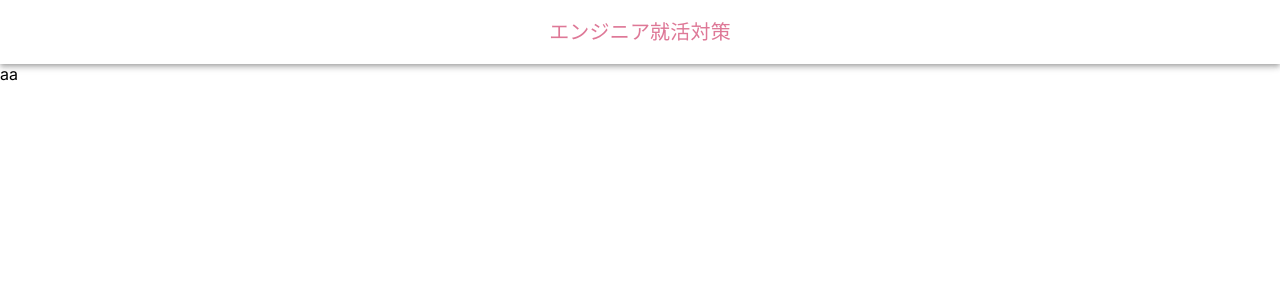
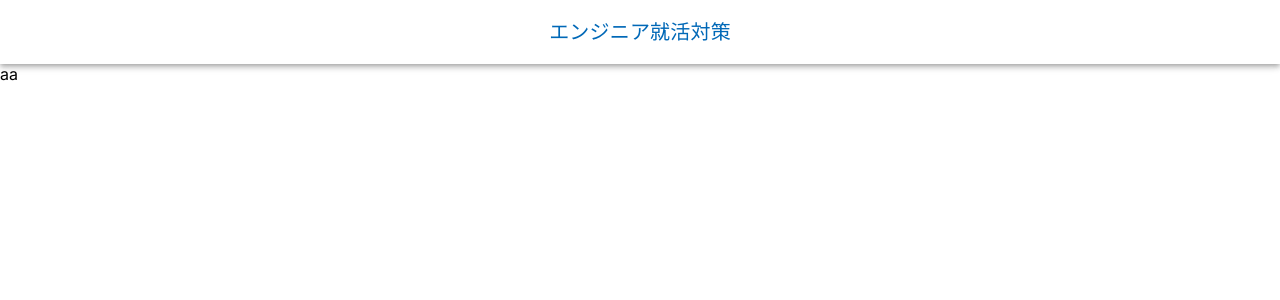
Before and after one commit to Peach-Tech0927/thank-you-jin, a Next.js app: page / in a window 1280 px wide. Shown: the top 300 px of the page. Built offline with nearby package versions, Linux system fonts and the light colour scheme.

Commit message:
Headerの文字色とフォントの変更

```diff
--- a/app/components/Header.tsx
+++ b/app/components/Header.tsx
@@ -7,9 +7,9 @@ const Header = () => {
         <Typography
           component="h1"
           m={"0 auto"}
-          color={"#DE7897"}
+          color={"#0068b7"}
           fontSize={20}
-          fontFamily={"emoji"}
+          fontFamily={"Hiragino Sans"}
         >
           エンジニア就活対策
         </Typography>
```
